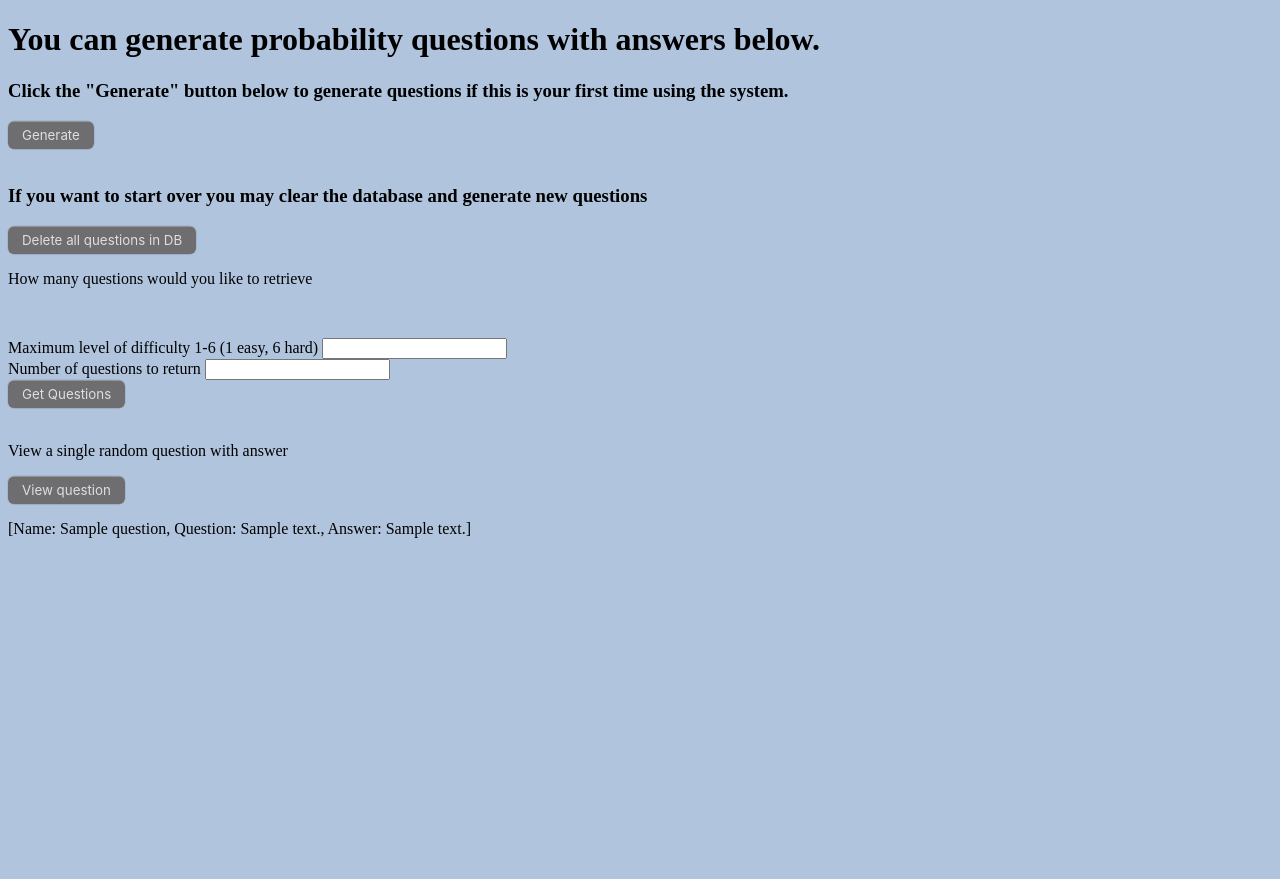
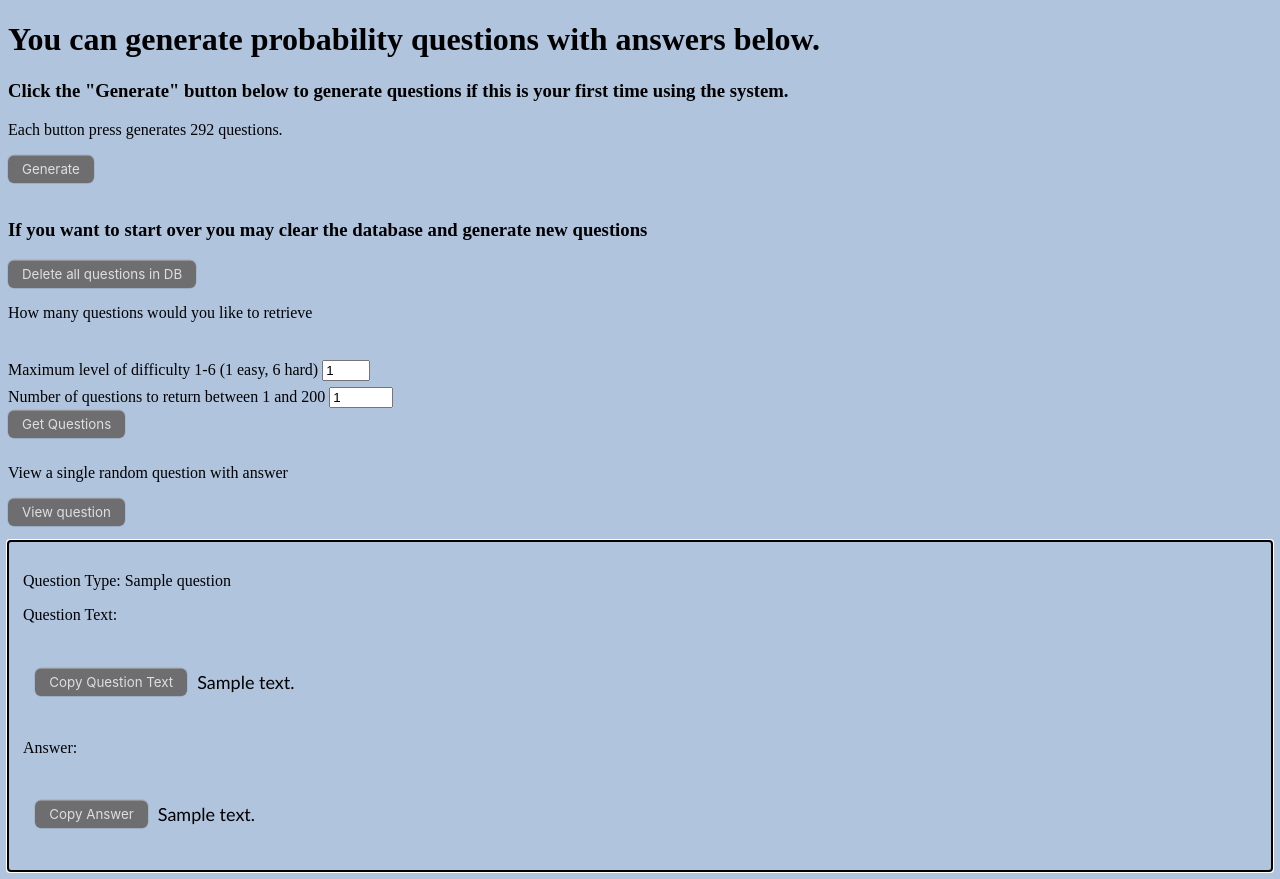
Before and after one commit to ymadh/question-generation-api, a Django app: page /singleQuestion/ in a window 1280 px wide. Before the commit the page ends 538 px from the top, so only its background shows below. Run offline with Django 3.2, Linux system fonts and the light colour scheme; tables that the repository leaves empty hold one stand-in row (values such as "Sample post").

Commit message:
updated some dash functionality and formatted question/answer display

```diff
--- a/questionGenerationApi/questionGenerationApi/static/index.css
+++ b/questionGenerationApi/questionGenerationApi/static/index.css
@@ -2,6 +2,7 @@ body {
     background-color: lightsteelblue
 }
 .button {
+    margin-right: 10px;
     display: flex;
     flex-direction: column;
     align-items: center;
@@ -25,3 +26,30 @@ body {
 a {
     text-decoration: none;
 }
+
+.questionTextCopyBlock {
+    font-family:'Trebuchet MS', 'Lucida Sans Unicode', 'Lucida Grande', 'Lucida Sans', Arial, sans-serif;
+    font-size: large;
+    display: flex;
+    align-items: center;
+    padding: 1%;
+}
+
+.questionTextCopyBlockPage {
+    font-family: 'Trebuchet MS', 'Lucida Sans Unicode', 'Lucida Grande', 'Lucida Sans', Arial, sans-serif;
+    font-size: large;
+    display: inline-block;
+    padding: 1%;
+}
+
+#singleQBox {
+    outline: auto;
+    padding: 15px;
+    margin-top: 15px;
+}
+
+.inputs {
+    display:inline-block;
+    margin-bottom: 10px;
+    line-height: 1.7;
+}
--- a/questionGenerationApi/questionGenerationApi/templates/index.html
+++ b/questionGenerationApi/questionGenerationApi/templates/index.html
@@ -7,6 +7,17 @@
     <meta name="viewport" content="width=device-width, initial scale=1.0" />
 
     <title>Question Generator</title>
+
+    <script>
+        function CopyToClipboard(id) {
+            var r = document.createRange();
+            r.selectNode(document.getElementById(id));
+            window.getSelection().removeAllRanges();
+            window.getSelection().addRange(r);
+            document.execCommand('copy');
+            window.getSelection().removeAllRanges
+        }
+    </script>
   </head>
 
   <body>
@@ -16,11 +27,12 @@
       Click the "Generate" button below to generate questions if this is your
       first time using the system.
     </h3>
+    <p>Each button press generates 292 questions.</p>
     <a href="http://localhost:8000/generate">
       <button class="button" id="genButton">Generate</button>
     </a>
     {% else %}
-    <p>New questions generated</p>
+    <p>New questions generated!</p>
     {% endif %}
     <br />
     {% if data.dbClear == True %}
@@ -36,13 +48,12 @@
     {% endif %} {% if data.firstTime != True %}
     <p>How many questions would you like to retrieve</p>
     <br />
-    <p>{{data.firstTime}}</p>
-    <form action="/returnQuestions/">
+    <form class="inputs" action="/returnQuestions/">
       <label>Maximum level of difficulty 1-6 (1 easy, 6 hard)</label>
-      <input type="number" name="difficulty" id="numQs" />
+      <input type="number" name="difficulty" id="numQs" min="1" max="6" value ="1" oninput="validity.valid||(value='');"/>
       <br />
-      <label>Number of questions to return</label>
-      <input type="number" name="numQuestions" id="numQs" />
+      <label>Number of questions to return between 1 and 200</label>
+      <input type="number" name="numQuestions" id="numQs" min="1" max="200" value ="1" oninput="validity.valid||(value='');"/>
       <input class="button" type="submit" value="Get Questions" />
     </form>
     <br />
@@ -53,7 +64,23 @@
     {% else %}
     <h2>You must generate questions to begin</h2>
     {% endif %} {% if data.singleQuestion == True %}
-    <p>{{data.question}}</p>
+    <div id="singleQBox">
+        <p>Question Type: {{ data.question.name }}</p>
+        <p>Question Text:</p>
+        <div class="questionTextCopyBlock">
+            <a href-="#" onclick="CopyToClipboard('questionText'); return false">
+                <button class="button">Copy Question Text</button>
+            </a>
+            <p id="questionText">{{ data.question.question }}</p>
+        </div>
+        <p>Answer:</p>
+        <div class="questionTextCopyBlock">
+            <a href-="#" onclick="CopyToClipboard('answer'); return false">
+                <button class="button">Copy Answer</button>
+            </a>
+            <p id="answer">{{ data.question.answer }}</p>
+        </div>
+    </div>
     {% endif %}
   </body>
 </html>
--- a/questionGenerationApi/questionGenerationApi/views.py
+++ b/questionGenerationApi/questionGenerationApi/views.py
@@ -92,26 +92,11 @@ def generate(request):
 
 @csrf_protect
 def returnQuestions(request):
-    difficulty = request.GET['difficulty']
-    numQuestions = request.GET['numQuestions']
+    difficulty = request.GET.get('difficulty', 1)
+    numQuestions = request.GET.get('numQuestions', 10)
     questions = Question.objects.all().filter(
-        difficulty__lte=difficulty).order_by("?")
-    questionText = []
-    newQuestionsTemplate = Template(
-        'question : $questionText -> answer: $answer')
-    count = 0
-
-    for q in questions:
-        if count == int(numQuestions):
-            continue
-        count += 1
-        questionString = newQuestionsTemplate.substitute(
-            questionText=q.questionText, answer=q.answer)
-        print(newQuestionsTemplate.substitute(
-            questionText=q.questionText, answer=q.answer))
-        questionText.append(questionString)
-
-    context = {"list": questionText}
+        difficulty__lte=difficulty).order_by("?")[:int(numQuestions)]
+    context = {"list": questions}
     return render(request, "questionView.html", context)
 
 
@@ -134,5 +119,8 @@ def singleQuestion(request):
     count = Question.objects.all().count()
     random_index = randint(0, count - 1)
     question = Question.objects.all()[random_index]
-    context = {'data': {"singleQuestion": True, "question": question}}
+    print(question)
+    print(question.questionText)
+    questionParts = {"name": question.name, "question": question.questionText, "answer": question.answer}
+    context = {'data': {"singleQuestion": True, "question": questionParts}}
     return render(request, "index.html", context)
```
Also changed, not shown: questionGenerationApi/questionGenerationApi/templates/questionView.html (+6 -2 lines).
